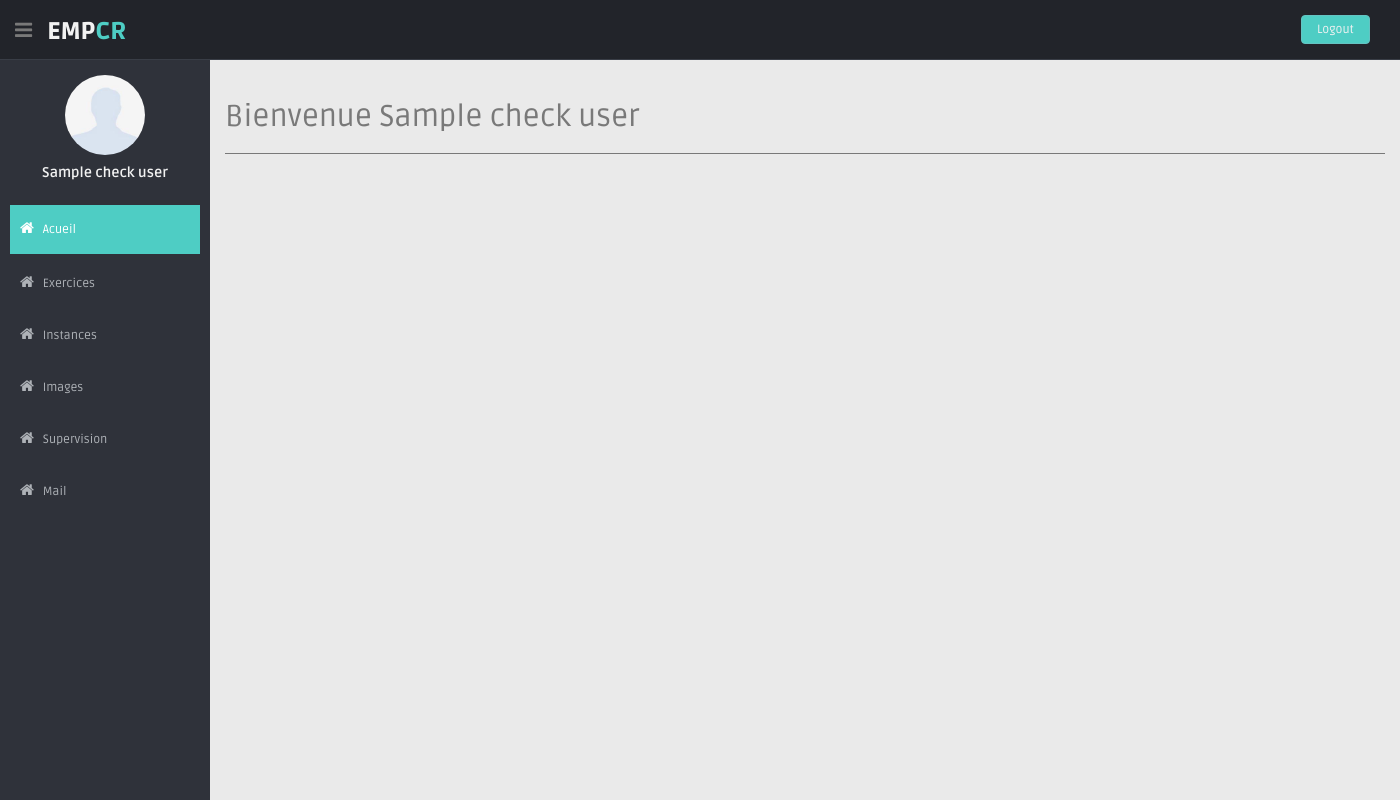
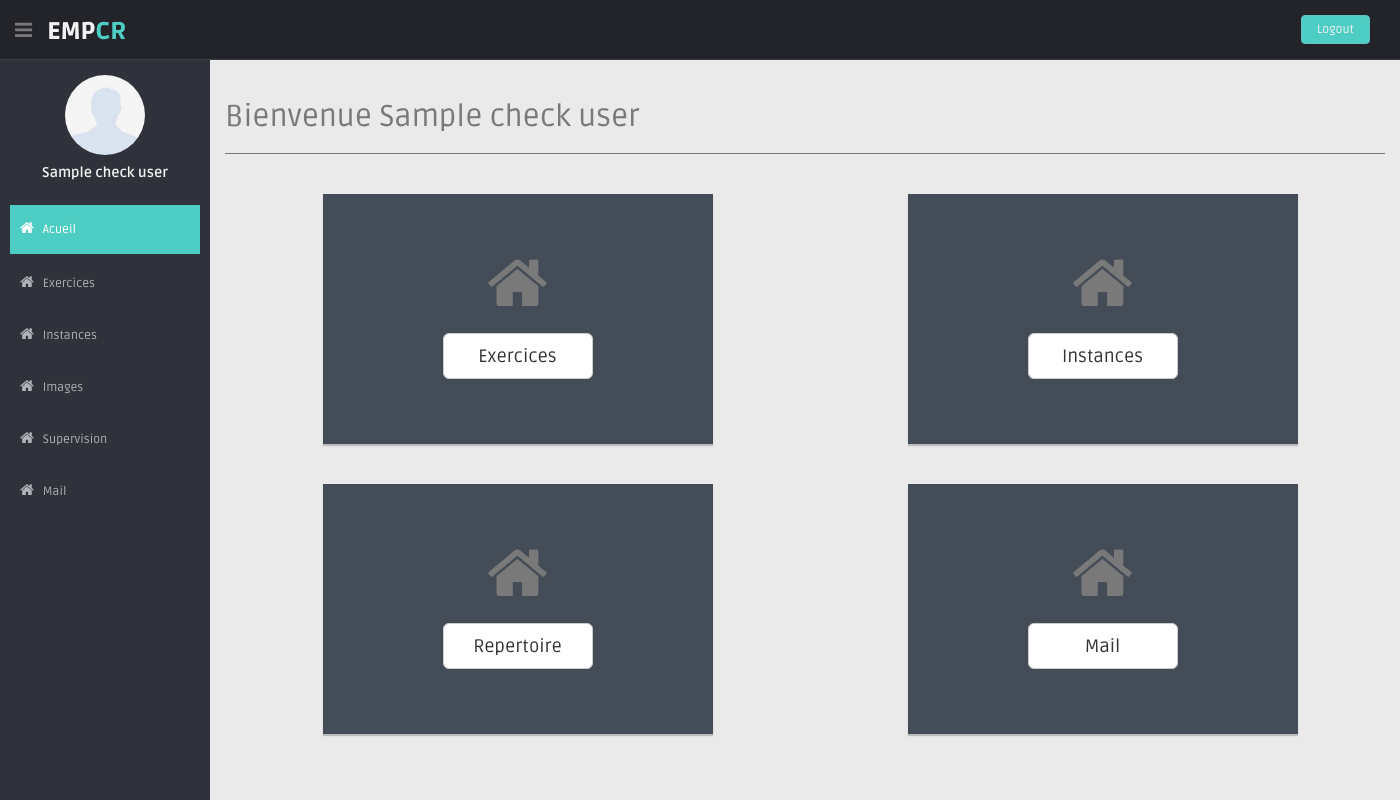
Before and after one commit to ayoubDevOp/pfe_app1.2, a Django app: template my_app/my_app/templates/enseignant.html in a window 1400 px wide. Run offline with Django 3.2, Linux system fonts and the light colour scheme; the template is opened without the code that fills it: most values are stand-ins (such as "Sample title", 1, 10 or a date in 2020); some libraries are stand-ins or nearby versions; some web fonts are replaced.

Commit message:
index_ens fixed

```diff
--- a/my_app/my_app/templates/enseignant.html
+++ b/my_app/my_app/templates/enseignant.html
@@ -117,6 +117,66 @@
 						</div>
 					</div>
 				</div>
+				<div class="container" style="margin-bottom: 40px; margin-top: 20px">
+					<div class ="row">
+						<div class="col-lg-1"></div>
+						<div class="col-lg-4 darkblue-panel pn" >
+							<br>
+							<br>
+							<br>
+							<i class="fa fa-home fa-5x"></i>
+							<br>
+							<br>
+							<a href="/enseignant/exercices">
+								<button type="button" class="btn btn-default btn-lg" style="width: 150px;">Exercices</button>
+							</a>
+						</div>
+						<div class="col-lg-2" ></div>
+						<div class="col-lg-4 darkblue-panel pn" >
+							<br>
+							<br>
+							<br>
+							<i class="fa fa-home fa-5x"></i>
+							<br>
+							<br>
+							<a href="/enseignant/instances">
+								<button type="button" class="btn btn-default btn-lg" style="width: 150px;">Instances</button>
+							</a>
+						</div>
+						<div class="col-lg-1" ></div>
+					</div>
+				</div>
+
+				<div class="container">
+					<div class="row">
+						<div class="col-lg-1" ></div>
+						<div class="col-lg-4 darkblue-panel pn">
+							<br>
+							<br>
+							<br>
+							<i class="fa fa-home fa-5x"></i>
+							<br>
+							<br>
+							<a href="/enseignant/images">
+								<button type="button" class="btn btn-default btn-lg" style="width: 150px;">Repertoire</button>
+							</a>
+							</div>
+						<div class="col-lg-2" ></div>
+						<div class="col-lg-4 darkblue-panel pn">
+							<br>
+							<br>
+							<br>
+							<i class="fa fa-home fa-5x"></i>
+							<br>
+							<br>
+							<a href="/enseignant/mail">
+								<button type="button" class="btn btn-default btn-lg" style="width: 150px;">Mail</button>
+							</a>
+						</div>
+						<div class="col-lg-1" ></div>
+					</div>
+				</div>
+
 				<!-- /row -->
 			</section>
 		</section>
--- a/my_app/my_app/templates/enseignant_exercices.html
+++ b/my_app/my_app/templates/enseignant_exercices.html
@@ -114,7 +114,7 @@
 				<div class="row">
 					<div class="col-lg-12 main-chart">
 						<div class="border-head">
-							<h2>Bienvenue Enseignant</h2>
+							<h2>Bienvenue {{ check_user.nom_ens}}</h2>
 							<hr>
 						</div>
 						<div class="col-md-12">
--- a/my_app/my_app/templates/enseignant_images.html
+++ b/my_app/my_app/templates/enseignant_images.html
@@ -112,7 +112,7 @@
 				<div class="row">
 					<div class="col-lg-12 main-chart">
 						<div class="border-head">
-							<h3>Bienvenue Images</h3>
+							<h3>Bienvenue {{ check_user.nom_ens}}</h3>
 						</div>
 					</div>
 				</div>
--- a/my_app/my_app/templates/enseignant_instances.html
+++ b/my_app/my_app/templates/enseignant_instances.html
@@ -112,7 +112,7 @@
 				<div class="row">
 					<div class="col-lg-9 main-chart">
 						<div class="border-head">
-							<h3>Bienvenue Enseignant</h3>
+							<h3>Bienvenue {{ check_user.nom_ens}}</h3>
 						</div>
 					</div>
 				</div>
--- a/my_app/my_app/templates/enseignant_supervision.html
+++ b/my_app/my_app/templates/enseignant_supervision.html
@@ -112,7 +112,7 @@
 				<div class="row">
 					<div class="col-lg-9 main-chart">
 						<div class="border-head">
-							<h3>Bienvenue Enseignant</h3>
+							<h3>Bienvenue {{ check_user.nom_ens}}</h3>
 						</div>
 					</div>
 				</div>
--- a/my_app/my_app/views.py
+++ b/my_app/my_app/views.py
@@ -186,7 +186,7 @@ def enseignant_images(request):
 		vm_result = Virtualmachine.objects.all()
 		ctx = {'check_user' : check_user,
 				'vm_result' : vm_result }
-		return render(request, 'enseignant.html', ctx)
+		return render(request, 'enseignant_images.html', ctx)
 	except:
 		return HttpResponse('login required')
 
```
Also changed, not shown: my_app/db.sqlite3.
